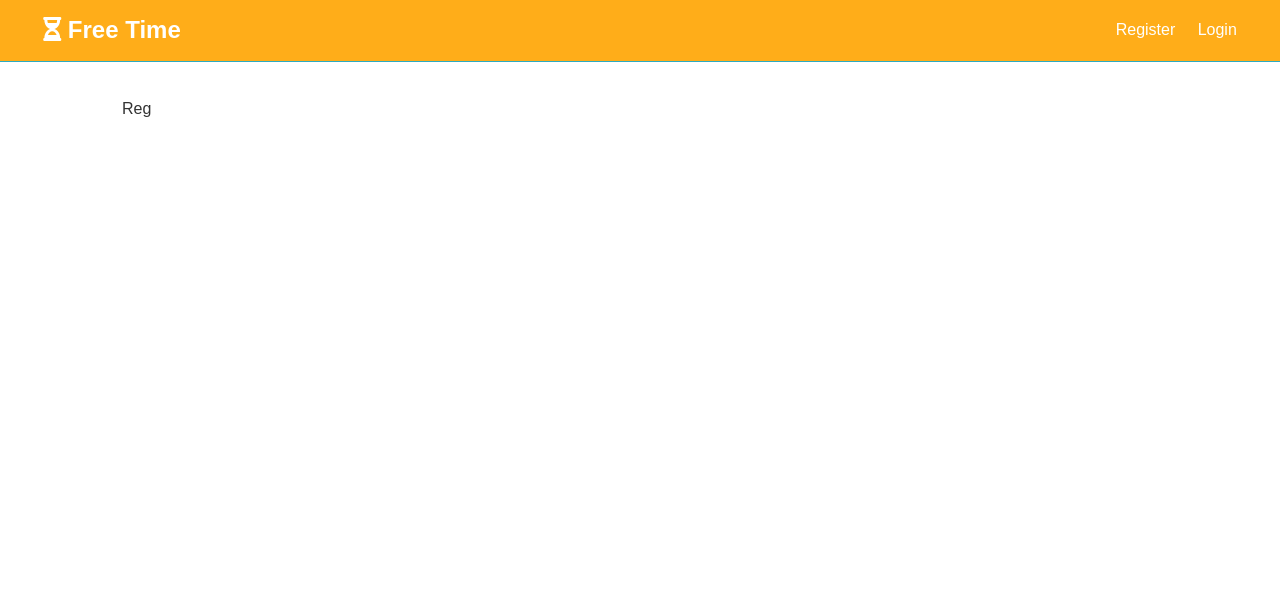
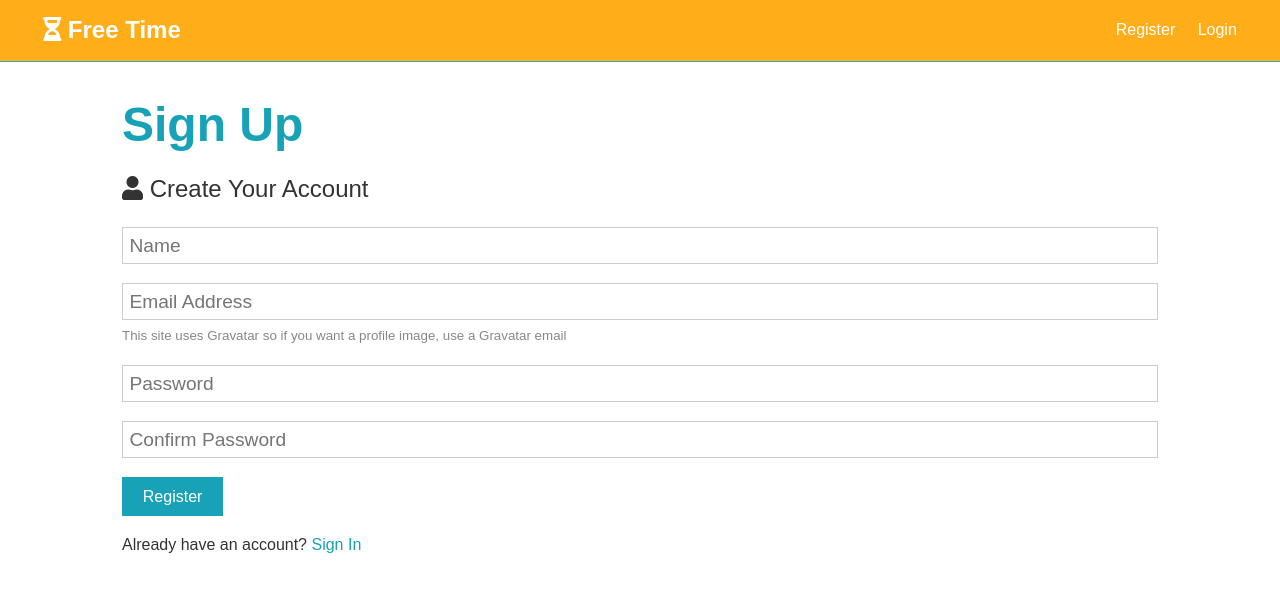
Before and after one commit to dustin100/freetime, a React (Create React App) app in the folder client/: page /register in a window 1280 px wide. Shown: the top 592 px of the page. Built offline with nearby package versions, Linux system fonts and the light colour scheme.

Commit message:
signup form setup

```diff
--- a/client/src/components/auth/Register.js
+++ b/client/src/components/auth/Register.js
@@ -1,11 +1,84 @@
-import React from 'react'
+import React, { Fragment, useState } from 'react';
 
 const Register = () => {
-    return (
-        <div>
-            Reg
-        </div>
-    )
-}
+	const [formData, setFormData] = useState({
+		name: '',
+		email: '',
+		password: '',
+		password2: '',
+	});
 
-export default Register
+	const { name, email, password, password2 } = formData;
+
+	const onChange = (e) =>
+		setFormData({ ...formData, [e.target.name]: e.target.value });
+
+	const onSubmit = (e) => {
+		e.preventDefault();
+		if (password !== password2) {
+			console.log('no match');
+		} else {
+			console.log(formData);
+		}
+	};
+
+	return (
+		<Fragment>
+			<h1 className='large text-primary'>Sign Up</h1>
+			<p className='lead'>
+				<i className='fas fa-user'></i> Create Your Account
+			</p>
+			<form className='form' onSubmit={(e) => onSubmit(e)}>
+				<div className='form-group'>
+					<input
+						type='text'
+						placeholder='Name'
+						name='name'
+						value={name}
+						onChange={(e) => onChange(e)}
+						required
+					/>
+				</div>
+				<div className='form-group'>
+					<input
+						type='email'
+						placeholder='Email Address'
+						name='email'
+						value={email}
+						onChange={(e) => onChange(e)}
+					/>
+					<small className='form-text'>
+						This site uses Gravatar so if you want a profile image, use a
+						Gravatar email
+					</small>
+				</div>
+				<div className='form-group'>
+					<input
+						type='password'
+						placeholder='Password'
+						name='password'
+						value={password}
+						onChange={(e) => onChange(e)}
+						minLength='6'
+					/>
+				</div>
+				<div className='form-group'>
+					<input
+						type='password'
+						placeholder='Confirm Password'
+						name='password2'
+						value={password2}
+						onChange={(e) => onChange(e)}
+						minLength='6'
+					/>
+				</div>
+				<input type='submit' className='btn btn-primary' value='Register' />
+			</form>
+			<p className='my-1'>
+				Already have an account? <a href='login'>Sign In</a>
+			</p>
+		</Fragment>
+	);
+};
+
+export default Register;
```
